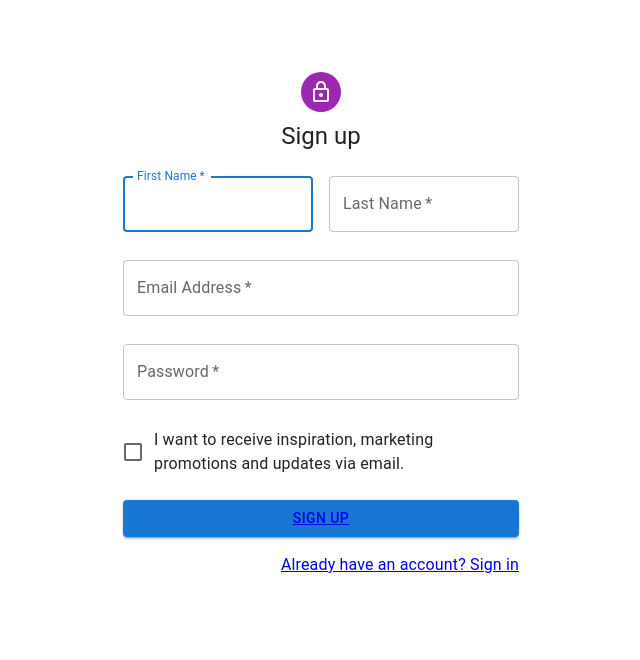
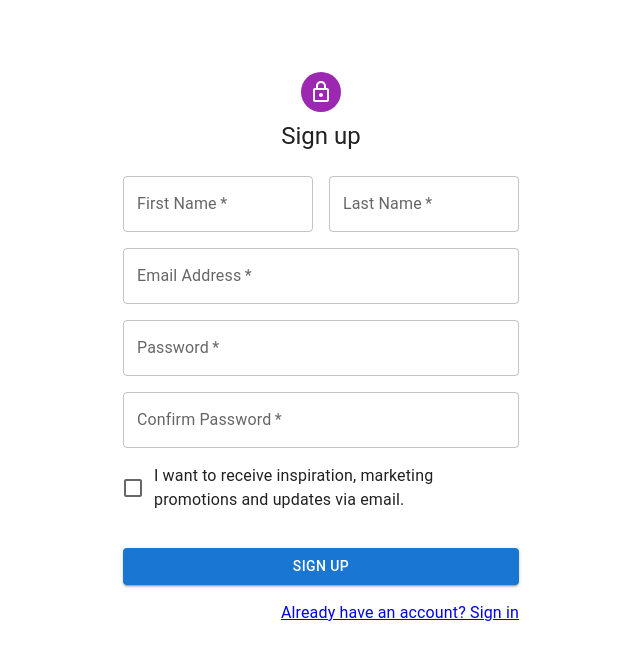
Before and after one commit to adnan624/TestTaskRevinfo, a React (Create React App) app: page /signup in a window 1280 px wide. Shown: the top 660 px of the page, without its empty margins (319-959 px from the left). Built offline with nearby package versions, Linux system fonts and the light colour scheme.

Commit message:
2nd changes

```diff
--- a/src/components/login.js
+++ b/src/components/login.js
@@ -14,11 +14,17 @@ import { createTheme, ThemeProvider } from '@mui/material/styles';
 import {Link} from "react-router-dom"
 import {useFormik} from "formik"
 import { signinSchema } from '../schemas';
+import { useNavigate } from 'react-router-dom';
 
 
 const defaultTheme = createTheme();
 
+
 export default function SignIn() {
+
+  const navigate = useNavigate()
+
+
 
 
     const initialValues={
@@ -26,11 +32,12 @@ export default function SignIn() {
         password:""
     }
 
-    const {values, errors, handleBlur, handleChange, handleSubmit} = useFormik({
+    const {values, errors, touched, handleBlur, handleChange, handleSubmit} = useFormik({
         initialValues:initialValues,
         validationSchema:signinSchema,
         onSubmit:(values)=>{
             console.log(values)
+            navigate('/home')
         }
     })
 
@@ -74,9 +81,9 @@ export default function SignIn() {
               value={values.email}
               onChange={handleChange}
               onBlur={handleBlur}
-              autoFocus
+              // autoFocus
             />
-            <p style={{color:"red", fontSize: "12px"}} >{errors.email}</p>
+           {errors.email && touched.email ?( <p style={{color:"red", fontSize: "12px"}} >{errors.email}</p> ): null}
             <TextField
               margin="normal"
               required
@@ -90,7 +97,7 @@ export default function SignIn() {
               onChange={handleChange}
               onBlur={handleBlur}
             />
-            <p style={{color:"red", fontSize: "12px"}}>{errors.password}</p>
+            {errors.password && touched.password ?( <p style={{color:"red", fontSize: "12px"}} >{errors.password}</p> ): null}
             <FormControlLabel
               control={<Checkbox value="remember" color="primary" />}
               label="Remember me"
@@ -102,7 +109,7 @@ export default function SignIn() {
               sx={{ mt: 3, mb: 2 }}
               onSubmit={handleSubmit}
             >
-              <Link to="/home" >Sign In</Link>
+              Sign In
             </Button>
             <Grid container>
               <Grid item xs>
--- a/src/components/signup.js
+++ b/src/components/signup.js
@@ -15,6 +15,8 @@ import { createTheme, ThemeProvider } from '@mui/material/styles';
 import {Link} from 'react-router-dom'
 import {useFormik} from "formik";
 import { signupSchema } from '../schemas';
+import { useNavigate } from 'react-router-dom';
+import { boolean } from 'yup';
 
 
 
@@ -22,25 +24,28 @@ const defaultTheme = createTheme();
 
 export default function SignUp() {
 
+  const navigate = useNavigate()
+
     const initialValues={
         firstName: "",
         lastName:"",
         email:"",
-        password:""
+        password:"",
+        confirmPassword:"",
+        checkbox : boolean,
     }
 
-    const {values, errors, handleBlur, handleChange, handleSubmit} = useFormik({
+    const {values, errors, touched,setFieldValue, handleBlur, handleChange, handleSubmit} = useFormik({
         initialValues:initialValues,
         validationSchema: signupSchema,
+
         onSubmit:(values)=>{
             console.log(values)
+
+            window.alert("Successfully signed up")
+            navigate("/login")
         }
     })
-
-
-    const submitHandle =()=>{
-        window.alert("Successfully signed up")
-    }
 
 
 
@@ -84,9 +89,9 @@ export default function SignUp() {
                   value={values.firstName}
                   onChange={handleChange}
                   onBlur={handleBlur}
-                  autoFocus
+
                 />
-        <p style={{color:"red", fontSize: "12px"}} >{errors.firstName}</p>
+            {errors.firstName && touched.firstName ?( <p style={{color:"red", fontSize: "12px"}} >{errors.firstName}</p> ): null}
 
               </Grid>
               <Grid item xs={12} sm={6}>
@@ -101,7 +106,7 @@ export default function SignUp() {
                   onChange={handleChange}
                   onBlur={handleBlur}
                 />
-                        <p style={{color:"red", fontSize: "12px"}} >{errors.lastName}</p>
+            {errors.lastName && touched.lastName ?( <p style={{color:"red", fontSize: "12px"}} >{errors.lastName}</p> ): null}
 
               </Grid>
               <Grid item xs={12}>
@@ -117,10 +122,11 @@ export default function SignUp() {
                   onBlur={handleBlur}
 
                 />
-        <p style={{color:"red", fontSize: "12px"}} >{errors.email}</p>
+            {errors.email && touched.email ?( <p style={{color:"red", fontSize: "12px"}} >{errors.email}</p> ): null}
 
               </Grid>
-              <Grid item xs={12}>
+
+                <Grid item xs={12}>
                 <TextField
                   required
                   fullWidth
@@ -132,16 +138,36 @@ export default function SignUp() {
                   value={values.password}
                   onChange={handleChange}
                   onBlur={handleBlur}
+                />
+            {errors.password && touched.password ?( <p style={{color:"red", fontSize: "12px"}} >{errors.password}</p> ): null}
 
+              </Grid>
+
+                <Grid item xs={12}>
+                <TextField
+                  required
+                  fullWidth
+                  name="confirmPassword"
+                  label="Confirm Password"
+                  type="confirmPassword"
+                  id="confirmPassword"
+                  autoComplete="new-password"
+                  value={values.confirmPassword}
+                  onChange={handleChange}
+                  onBlur={handleBlur}
                 />
-        <p style={{color:"red", fontSize: "12px"}} >{errors.password}</p>
+            {errors.confirmPassword && touched.confirmPassword ?( <p style={{color:"red", fontSize: "12px"}} >{errors.confirmPassword}</p> ): null}
 
               </Grid>
               <Grid item xs={12}>
                 <FormControlLabel
-                  control={<Checkbox value="allowExtraEmails" color="primary" />}
+                  control={<Checkbox name='checkbox' onChange={()=>{
+                    setFieldValue('checkbox',!values.checkbox)
+                  } } onBlur={handleBlur} value={values.checkbox}  color="primary" />}
                   label="I want to receive inspiration, marketing promotions and updates via email."
                 />
+                            {values.checkbox  ?( <p style={{color:"red", fontSize: "12px"}} >{errors.checkbox}</p> ): null}
+
               </Grid>
             </Grid>
             <Button
@@ -151,7 +177,7 @@ export default function SignUp() {
               sx={{ mt: 3, mb: 2 }}
               onSubmit={handleSubmit}
             >
-                <Link to='/login' onClick={submitHandle}  >Sign Up</Link>
+                Sign Up
             </Button>
             <Grid container justifyContent="flex-end">
               <Grid item>
--- a/src/schemas/index.js
+++ b/src/schemas/index.js
@@ -5,10 +5,20 @@ export const signupSchema = Yup.object({
     firstName : Yup.string().min(2).max(20).required("Please Enter Your First Name"),
     lastName :Yup.string().min(2).max(20).required("Please Enter Your Last Name"),
     email:Yup.string().email().required("Please Enter Your Email"),
-    password:Yup.string().min(6).required("Please Enter password")
+    password:Yup.string().matches(
+        /^(?=.*[a-z])(?=.*[A-Z])(?=.*\d)(?=.*[@$!%*?&])[A-Za-z\d@$!%*?&]{8}$/,
+        "Password must contain 8 characters, one uppercase letter, one lowercase letter, one number, and one special character"
+      ).required("Please Enter password"),
+    confirmPassword:Yup.string().required().oneOf([Yup.ref("password"),null],"Password must match"),
+    checkbox: Yup.string()
+            .oneOf([], "You must accept the terms and conditions")
+
 })
+
 
 export const signinSchema = Yup.object({
     email:Yup.string().email().required("Please Enter Your Email"),
-    password:Yup.string().min(6).required("Please Enter password")
-})
+    password:Yup.string().matches(
+        /^(?=.*[a-z])(?=.*[A-Z])(?=.*\d)(?=.*[@$!%*?&])[A-Za-z\d@$!%*?&]{8}$/,
+        "Password must contain 8 characters, one uppercase letter, one lowercase letter, one number, and one special character"
+      ).required("Please Enter password"),})
```
